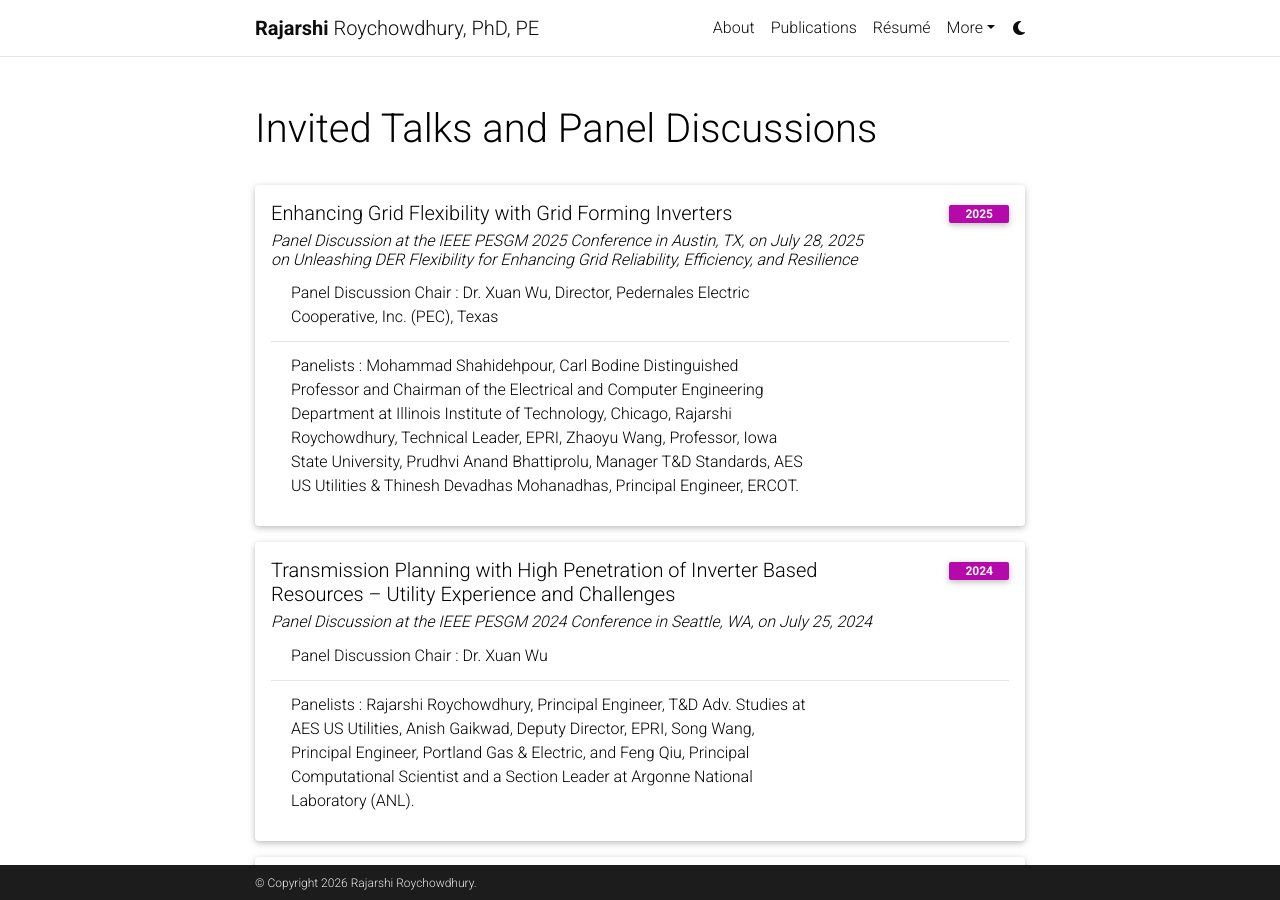
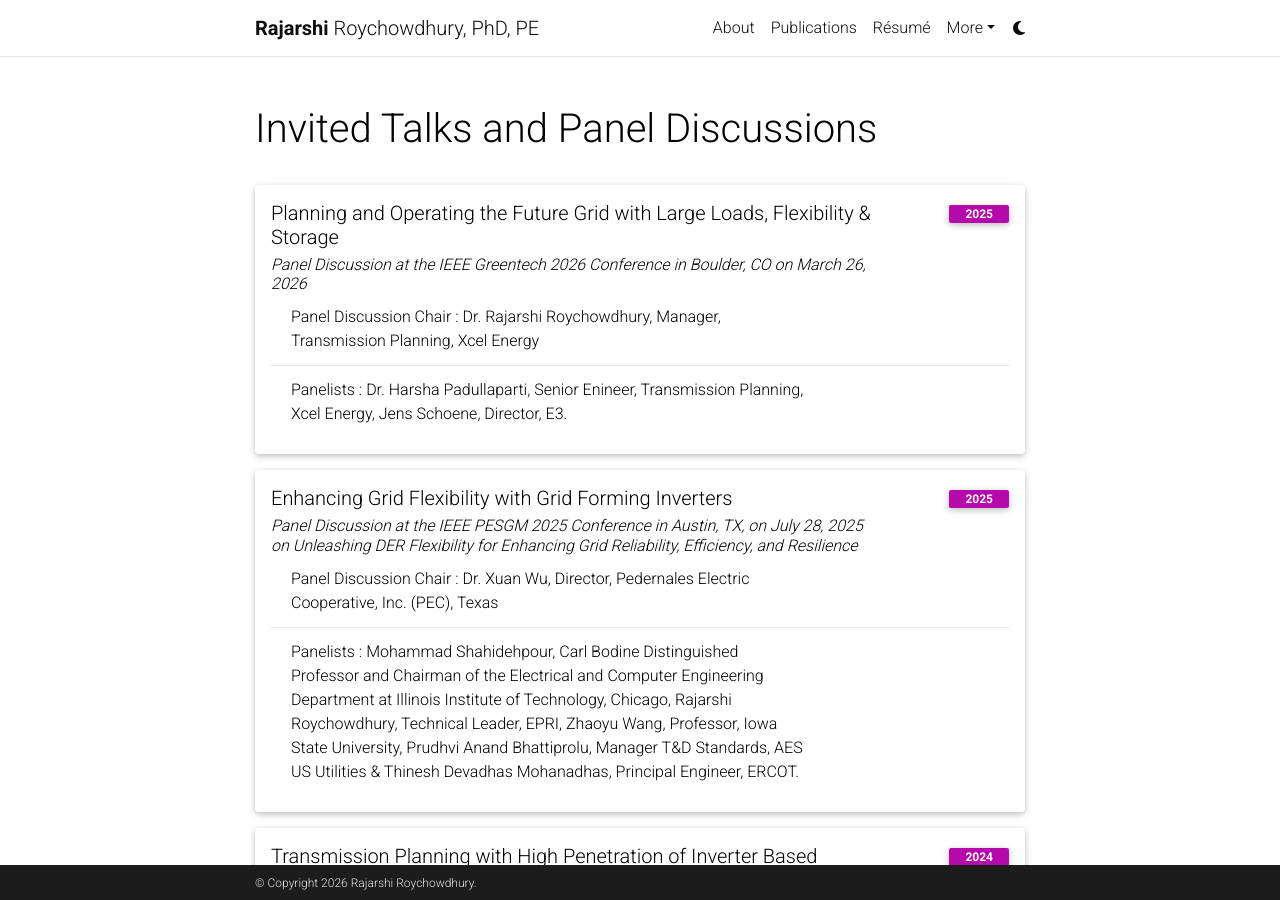
Before and after one commit to rajarshiroychowdhury/rajarshiroychowdhury.github.io, a Jekyll site: the page built from _pages/talks.md, in a window 1280 px wide and 900 px high. Built offline with Jekyll 4.4.1, drawn with Linux system fonts in a browser that asks for light colours; comment, search, counter and statistics services are not loaded; a style sheet for code colours, icons or effects is not loaded.

Commit message:
greentech panel updated in talks

```diff
--- a/_pages/talks.md
+++ b/_pages/talks.md
@@ -91,6 +91,56 @@ giscus_comments: false
     </ul>
   </div>
 </div> -->
+
+
+
+
+
+
+<!-- IEEE Greentech 2026 Panel as Chair -->
+<div class="card mt-3">
+  <div class="p-3">
+    <div class="row">
+      <div class="col-sm-10">
+        <h5 id="comp210" class="card-title">Planning and Operating the Future Grid with Large Loads, Flexibility & Storage</h5>
+        <h6 class="card-subtitle font-italic"> Panel Discussion at the IEEE Greentech 2026  Conference in Boulder, CO on March 26, 2026</h6>
+      </div>
+      <div class="col-sm-2 text-sm-right">
+        <span class="badge">
+          2025
+        </span>
+      </div>
+    </div>
+    <ul class="card-text font-weight-light list-group list-group-flush">
+      <li class="list-group-item">
+        <div class="row">
+          <div class="col-sm-9">
+            Panel Discussion Chair : Dr. Rajarshi Roychowdhury, Manager, Transmission Planning, Xcel Energy
+
+          </div>
+          <div class="col-sm-3">
+          </div>
+        </div>
+      </li>
+      <li class="list-group-item">
+        <div class="row">
+          <div class="col-sm-9">
+           Panelists : Dr. Harsha Padullaparti, Senior Enineer, Transmission Planning, Xcel Energy, Jens Schoene, Director, E3.
+          </div>
+          <div class="col-sm-3">
+            <!-- <a href="https://docs.google.com/presentation/d/12e1sxpIHf1mICBM6xSjnnCluqbAZQcE1cxS9P-yykdk/edit?usp=sharing" target="_blank" rel="noopener noreferrer">Slides</a>  -->
+          </div>
+        </div>
+      </li>
+    </ul>
+  </div>
+</div>
+
+
+
+
+
+
 
 
 
```
